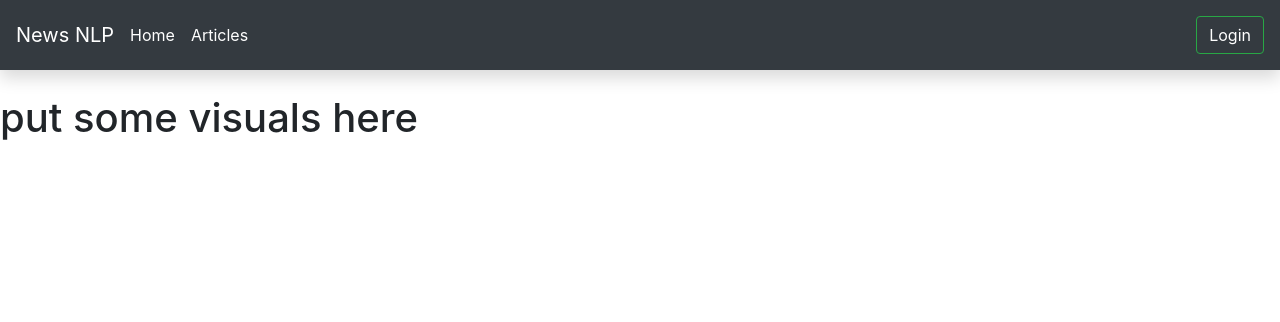
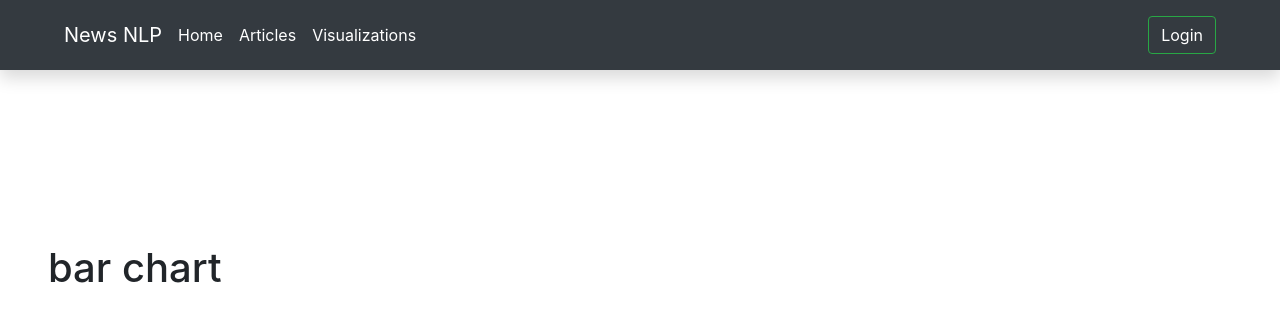
Before and after one commit to MarkyMan4/news-nlp-frontend, a React (Create React App) app: page /visuals in a window 1280 px wide. Shown: the top 322 px of the page. Built offline with nearby package versions, Linux system fonts and the light colour scheme; no server answers.

Commit message:
added d3 package, added navigation to visuals page

```diff
--- a/package.json
+++ b/package.json
@@ -9,6 +9,8 @@
     "animate.css": "^4.1.1",
     "axios": "^0.21.1",
     "bootstrap": "^4.6.0",
+    "d3": "^7.0.1",
+    "d3-scale": "^4.0.0",
     "react": "^17.0.1",
     "react-dom": "^17.0.1",
     "react-router-dom": "^5.2.0",
--- a/src/App.js
+++ b/src/App.js
@@ -7,7 +7,7 @@ import SavedArticles from './pages/savedArticles';
 import Register from './pages/register';
 import Articles from './pages/articles';
 import ArticleDetail from './pages/articleDetail';
-import VisualPage from './pages/visualPage';
+import Visuals from './pages/visuals';
 import NotFound from './components/notFound';
 import Nav from './components/nav';
 import { BrowserRouter as Router, Switch, Route } from 'react-router-dom';
@@ -23,7 +23,7 @@ function App() {
         <Route path="/login" component={Login} />
         <Route path="/register" component={Register} />
         <Route path="/article/:id" component={ArticleDetail} />
-        <Route path="/visuals" component={VisualPage} />
+        <Route path="/visuals" component={Visuals} />
         <Route component={NotFound} />
       </Switch>
     </Router>
--- /dev/null
+++ b/src/components/barChart.jsx
@@ -0,0 +1,11 @@
+import React from 'react';
+import * as d3 from 'd3';
+import { scaleLinear, scaleBand } from 'd3-scale';
+
+function BarChart({data, svgRef}) {
+    return (
+        <h1>bar chart</h1>
+    )
+}
+
+export default BarChart;
--- a/src/components/nav.jsx
+++ b/src/components/nav.jsx
@@ -40,7 +40,7 @@ function Nav() {
     return (
         <div>
             <nav className="navbar navbar-expand-lg navbar-dark bg-dark shadow mb-4">
-                <Link className="navbar-brand" to="/">
+                <Link className="navbar-brand ml-5" to="/">
                     News NLP
                 </Link>
                 <button className="navbar-toggler" type="button" data-toggle="collapse" data-target="#navbarText" aria-controls="navbarText" aria-expanded="false" aria-label="Toggle navigation">
@@ -54,6 +54,9 @@ function Nav() {
                         <Link style={navStyle} to="/articles/1">
                             <li className="mr-3">Articles</li>
                         </Link>
+                        <Link style={navStyle} to="/visuals">
+                            <li className="mr-3">Visualizations</li>
+                        </Link>
                         {isLoggedIn ?
                             <Link style={navStyle} to="/savedarticles">
                                 <li>Saved Articles</li>
@@ -61,7 +64,7 @@ function Nav() {
                         }
 
                     </ul>
-                    <span className="navbar-text">
+                    <span className="navbar-text mr-5">
                         {getButton()}
                     </span>
                 </div>
--- a/src/pages/visualPage.jsx
+++ /dev/null
@@ -1,11 +0,0 @@
-import React from 'react';
-
-function VisualPage() {
-    return (
-        <div>
-            <h1>put some visuals here</h1>
-        </div>
-    )
-}
-
-export default VisualPage;
--- /dev/null
+++ b/src/pages/visuals.jsx
@@ -0,0 +1,25 @@
+import React, { useState, useEffect, useRef } from 'react';
+import BarChart from '../components/barChart';
+// import { getArticleCounts } from '../api/newsRequests';
+
+function Visuals() {
+    const barChartRef = useRef(null);
+    const [articleCounts, setArticleCounts] = useState([]);
+
+    // need to wait to do this until backend has an endpoint to retrieve article counts by topic
+
+    // useEffect(() => {
+    //     getArticleCounts()
+    //         .then(res => console.log(res))
+    //         .catch(err => console.log(err));
+    // }, []);
+
+    return (
+        <div className="ml-5 mr-5">
+            <svg ref={barChartRef}></svg>
+            <BarChart />
+        </div>
+    )
+}
+
+export default Visuals;
```
Also changed, not shown: 1 other file (tests, documents, lock files or other folders).
